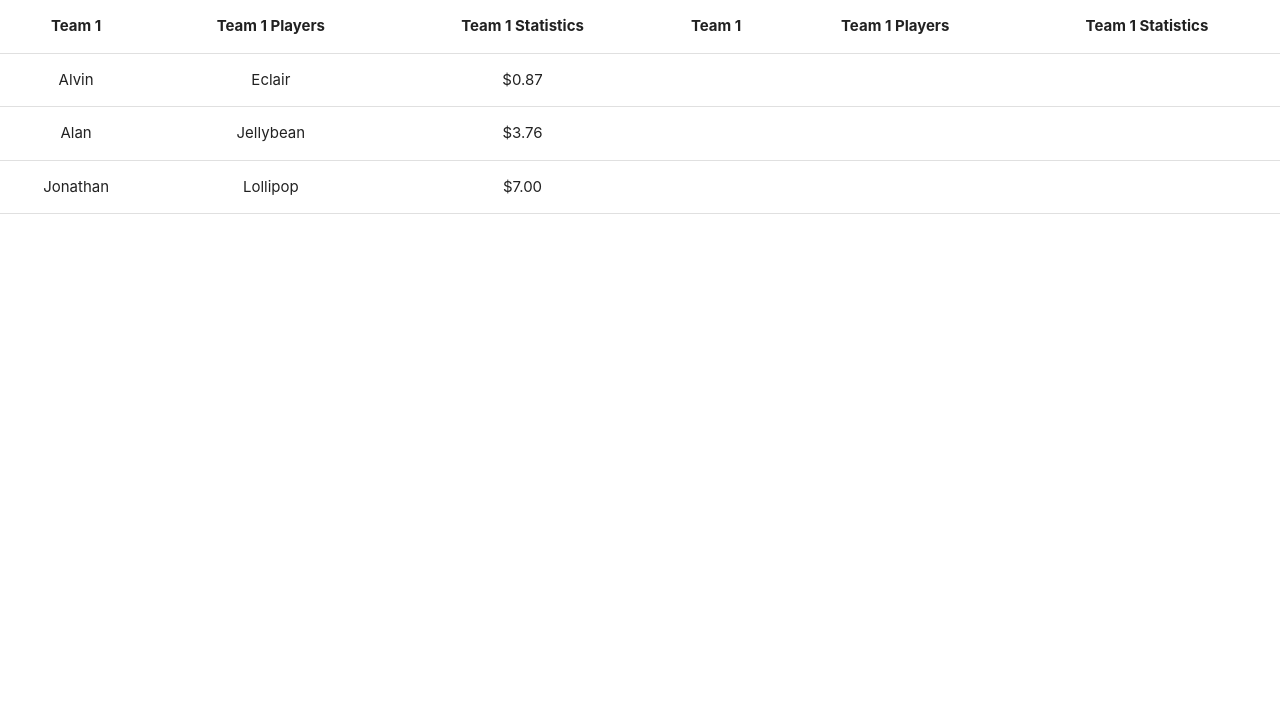
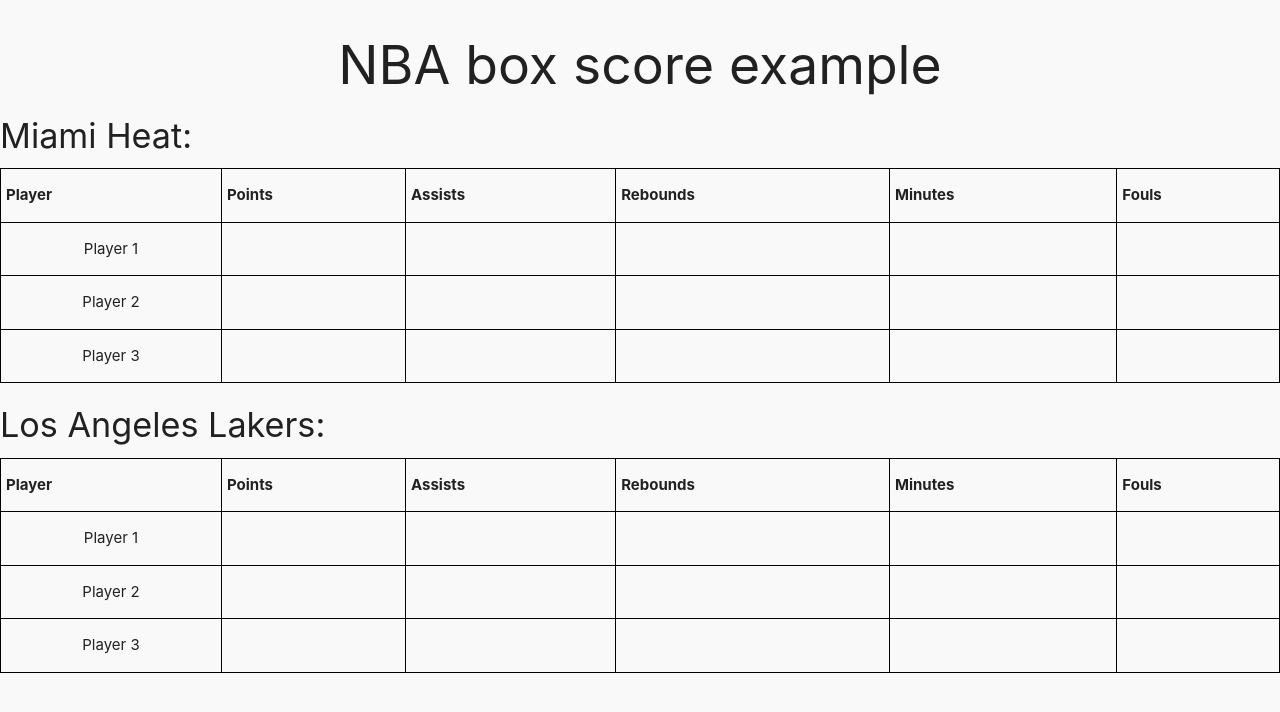
Before and after one commit to Lmackenzie6/Year_10_Design, a plain HTML site: page Demo_Programs/codesnippet1boxscoredev.html in a window 1280 px wide. Drawn offline with nearby package versions, Linux system fonts and the light colour scheme.

Commit message:
working on criteria b planning materials

```diff
--- a/Demo_Programs/codesnippet1boxscoredev.html
+++ b/Demo_Programs/codesnippet1boxscoredev.html
@@ -7,43 +7,95 @@
 
 
     <script src="https://cdnjs.cloudflare.com/ajax/libs/materialize/1.0.0/js/materialize.min.js"></script>
+  <style type="text/css">
+    table, th, td {
+      border: 1px solid black;
+    }
+
+
+  </style>
 
   <title>codesnippet1boxscoredev</title>
 </head>
-<body>
-<div>
+<body style="background-color: #F9F9F9">
+
+
+
+    <center><h2>NBA box score example</h2></center>
+
+    <h4>Miami Heat:</h4>
+
 <table class="centered">
-<thead>
   <tr>
-              <th>Team 1</th>
-              <th>Team 1 Players</th>
-              <th>Team 1 Statistics</th>
-              <th>Team 1</th>
-              <th>Team 1 Players</th>
-              <th>Team 1 Statistics</th>
-          </tr>
-        </thead>
-
-        <tbody>
-          <tr>
-            <td>Alvin</td>
-            <td>Eclair</td>
-            <td>$0.87</td>
+    <th>Player</th>
+    <th>Points</th>
+    <th>Assists</th>
+    <th>Rebounds</th>
+    <th>Minutes</th>
+    <th>Fouls</th>
   </tr>
   <tr>
-            <td>Alan</td>
-            <td>Jellybean</td>
-            <td>$3.76</td>
+    <td>Player 1</td>
+    <td></td>
+    <td></td>
+    <td></td>
+    <td></td>
+    <td></td>
   </tr>
   <tr>
-            <td>Jonathan</td>
-            <td>Lollipop</td>
-            <td>$7.00</td>
+    <td>Player 2</td>
+    <td></td>
+    <td></td>
+    <td></td>
+    <td></td>
+    <td></td>
   </tr>
-        </tbody>
+   <tr>
+    <td>Player 3</td>
+    <td></td>
+    <td></td>
+    <td></td>
+    <td></td>
+    <td></td>
+  </tr>
 </table>
-</div>
 
+<h4>Los Angeles Lakers:</h4>
+
+<table class="centered">
+  <tr>
+    <th>Player</th>
+    <th>Points</th>
+    <th>Assists</th>
+    <th>Rebounds</th>
+    <th>Minutes</th>
+    <th>Fouls</th>
+  </tr>
+  <tr>
+    <td>Player 1</td>
+    <td></td>
+    <td></td>
+    <td></td>
+    <td></td>
+    <td></td>
+  </tr>
+  <tr>
+    <td>Player 2</td>
+    <td></td>
+    <td></td>
+    <td></td>
+    <td></td>
+    <td></td>
+  </tr>
+   <tr>
+    <td>Player 3</td>
+    <td></td>
+    <td></td>
+    <td></td>
+    <td></td>
+    <td></td>
+  </tr>
+</table>
 
 
 </body>
```
Also changed, not shown: Demo_Programs/codesnippet2boxscoredev.html (added, +68 -0 lines), Demo_Programs/pullinglist.html (added, +17 -0 lines), Demo_Programs/tester.html (added, +50 -0 lines). Lines whose indentation alone changed are shown as unchanged.
